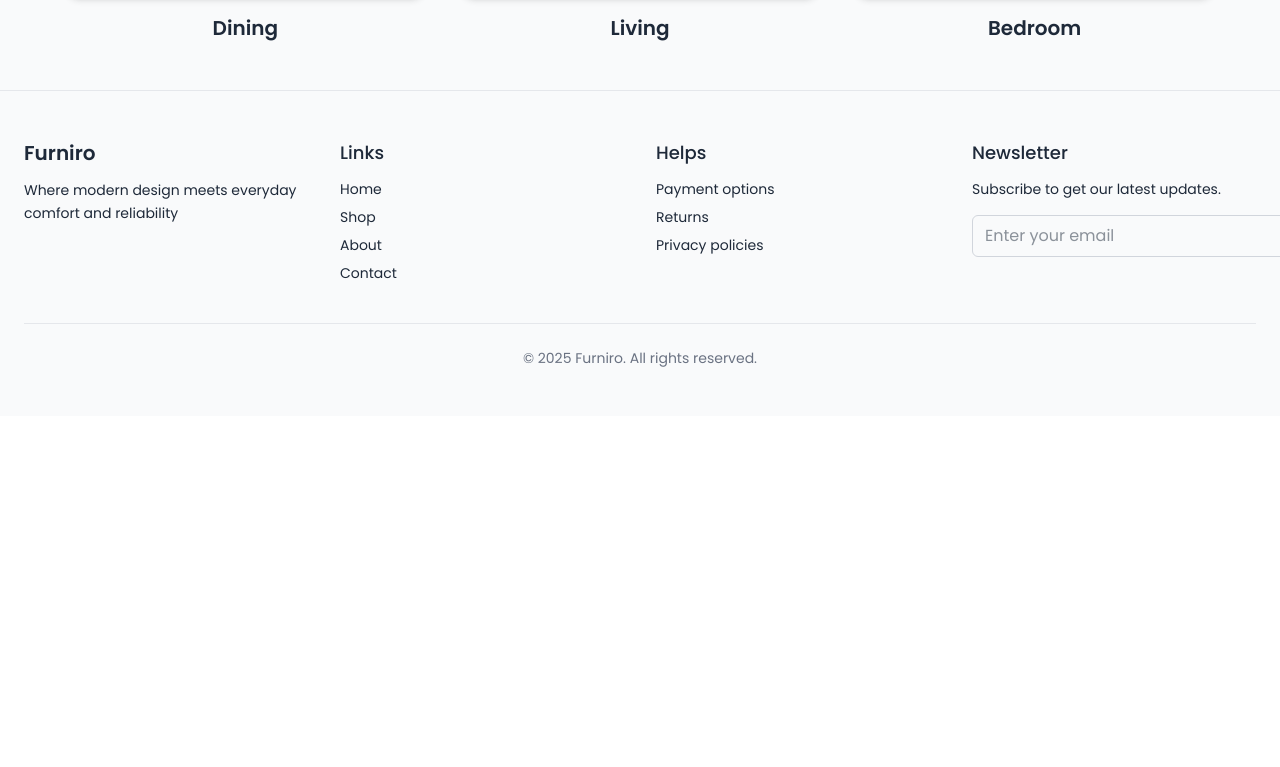
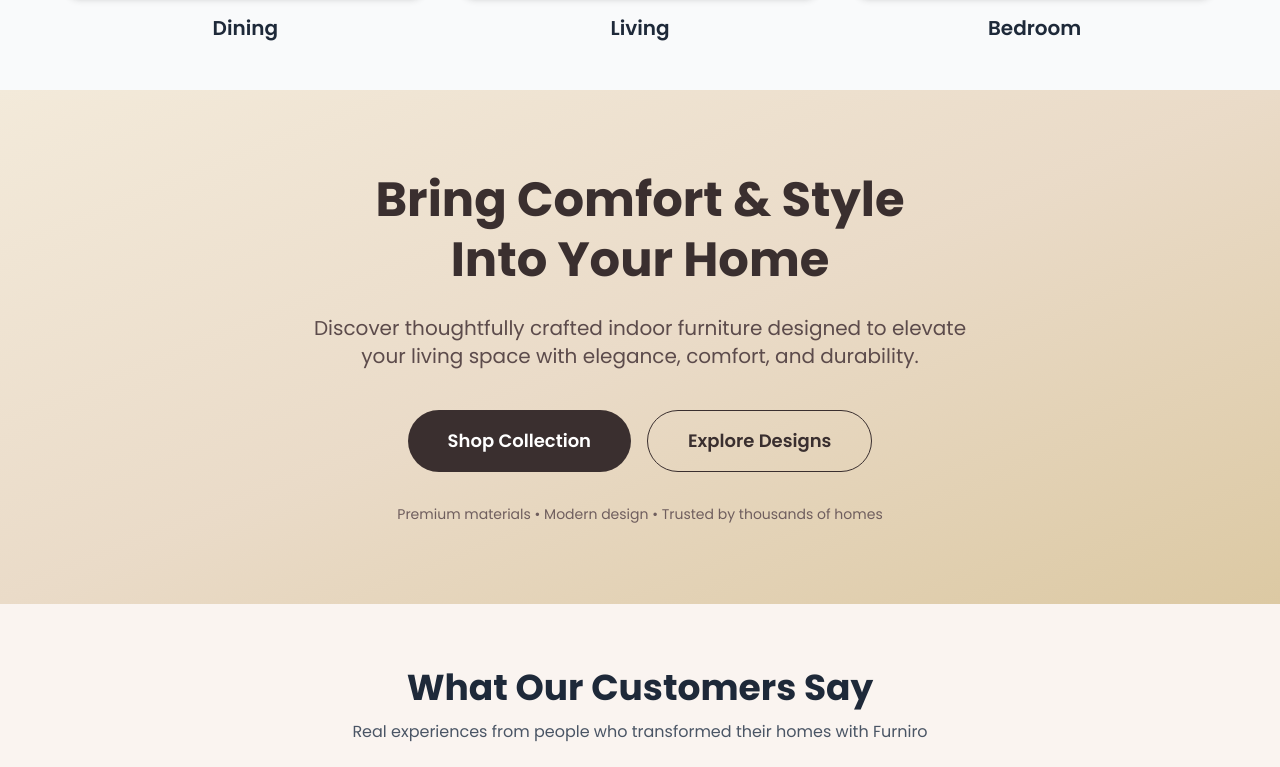
Before and after one commit to touhidtamim/Furniro, a React (Vite) app: page / in a window 1280 px wide. Shown: the part 1413-2180 px from the top of the page. Before the commit the page ends 1829 px from the top, so only its background shows below. Built offline with nearby package versions, Linux system fonts and the light colour scheme.

Commit message:
fixed error in home component

```diff
--- a/src/Pages/Home/Home.jsx
+++ b/src/Pages/Home/Home.jsx
@@ -9,6 +9,8 @@ const Home = () => {
     <div>
       <Banner />
       <BrowseTheRange />
+      <CTA />
+      <Testimonial />
     </div>
   );
 };
```
